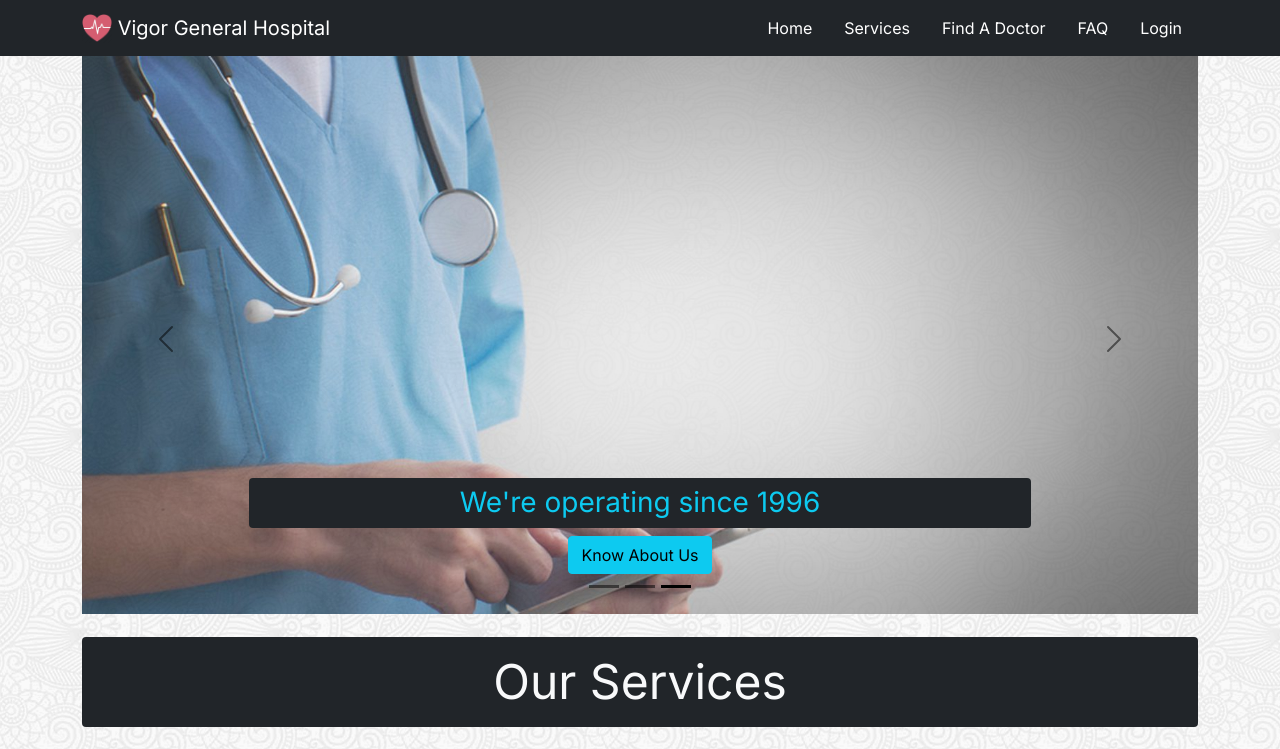
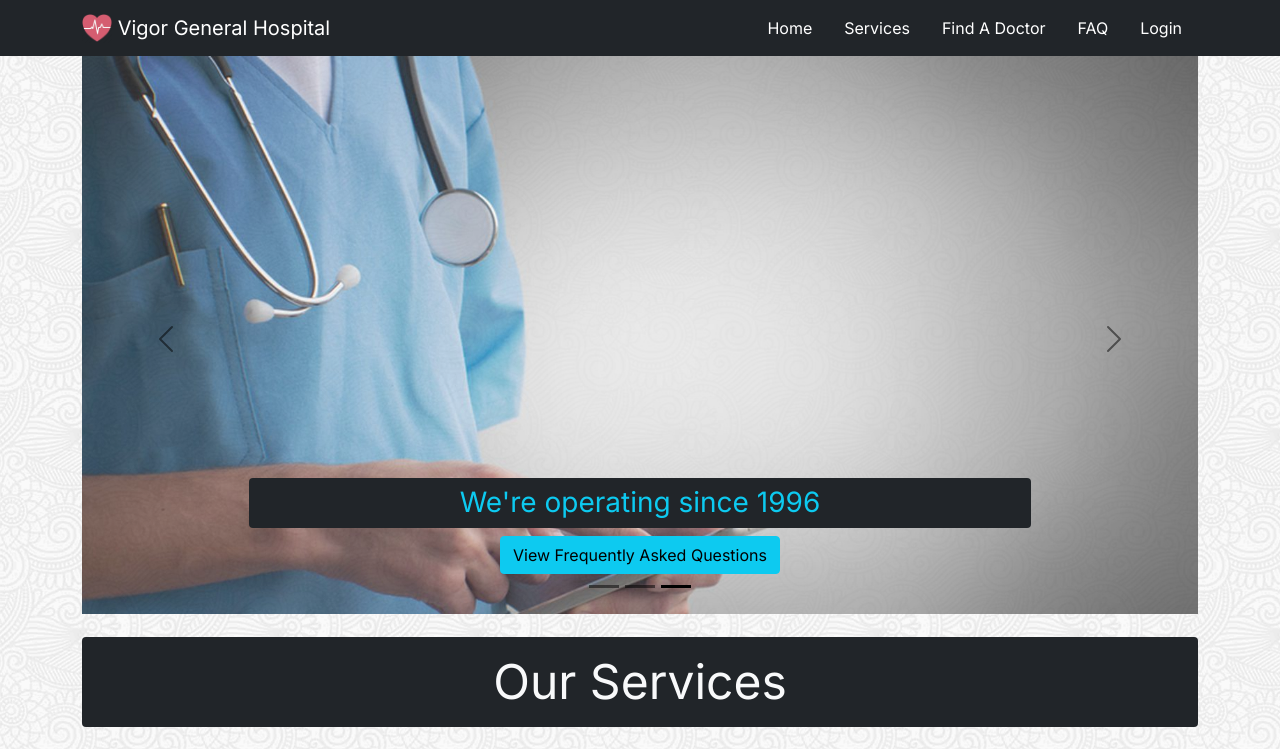
Before and after one commit to Psyche47/Vigor-Healthcare-Website, a React (Create React App) app: page / in a window 1280 px wide. Shown: the top 749 px of the page. Built offline with nearby package versions, Linux system fonts and the light colour scheme; no server answers.

Commit message:
Routes updated

```diff
--- a/src/App.js
+++ b/src/App.js
@@ -34,9 +34,6 @@ function App() {
             <PrivateRoute path="/details/:service_id">
               <ServiceDetails></ServiceDetails>
             </PrivateRoute>
-            <Route path="/about">
-              <AboutUs></AboutUs>
-            </Route>
             <Route path="/login">
               <Login></Login>
             </Route>
--- a/src/Pages/Banner/Banner.js
+++ b/src/Pages/Banner/Banner.js
@@ -37,8 +37,8 @@ const Banner = () => {
             <h3 className="text-info bg-dark rounded p-2">
               We're operating since 1996
             </h3>
-            <Link to="/about">
-              <Button variant="info">Know About Us</Button>
+            <Link to="/FAQ">
+              <Button variant="info">View Frequently Asked Questions</Button>
             </Link>
           </Carousel.Caption>
         </Carousel.Item>
```
Also changed, not shown: 1 other file (tests, documents, lock files or other folders).
